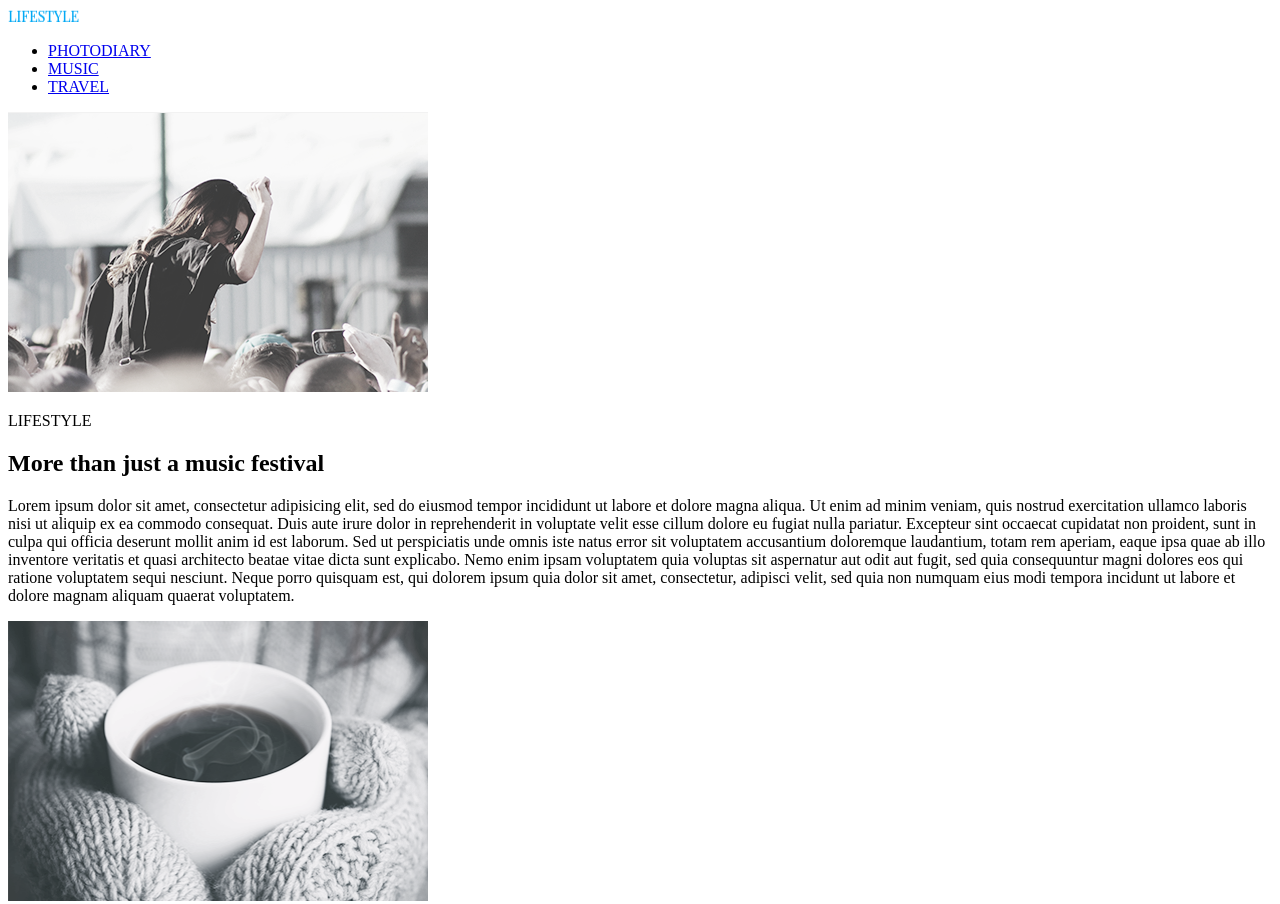
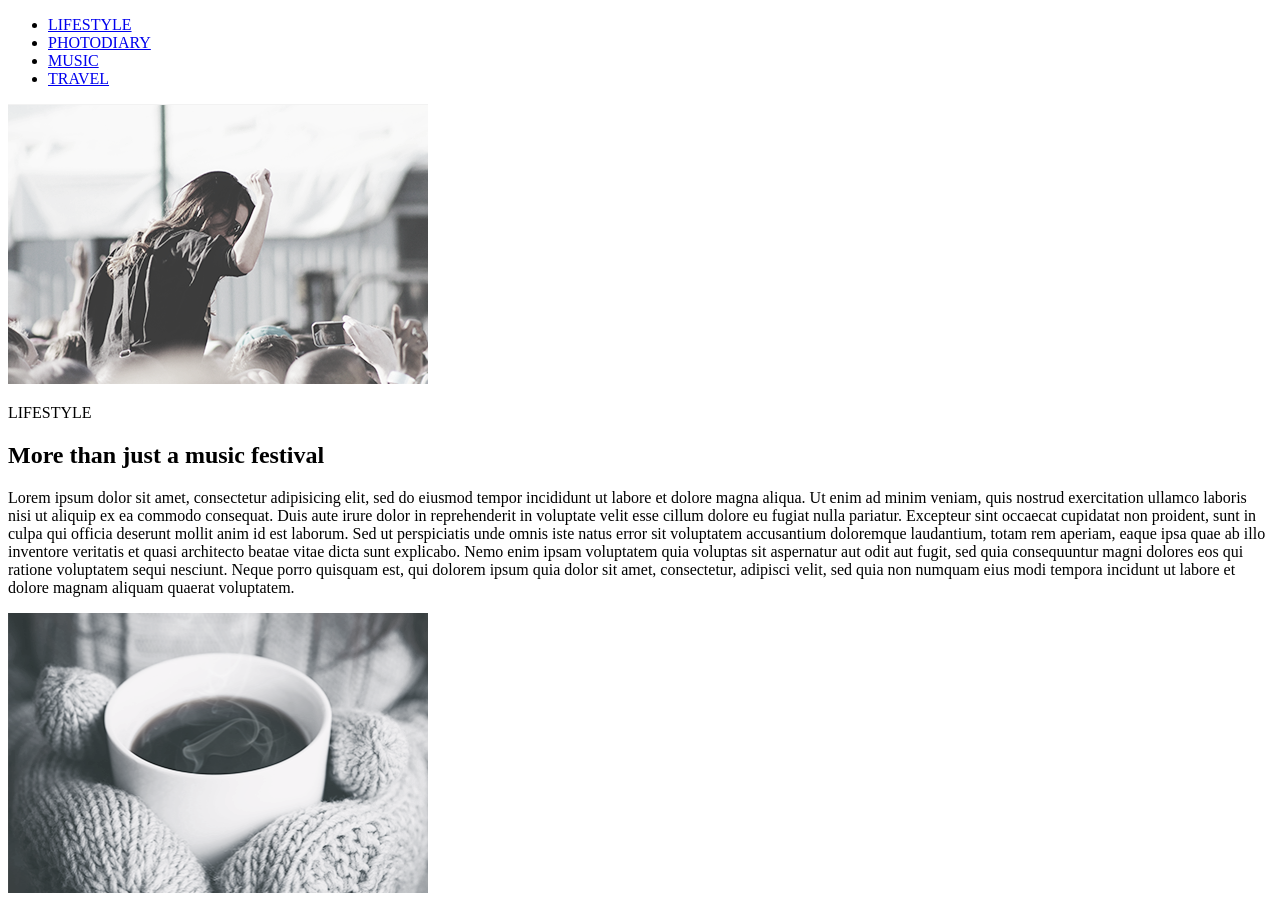
Before and after one commit to EugenGam/HomeWorks, a plain HTML site: page html-css/Module 1-2/index.html in a window 1280 px wide. Shown: the top 904 px of the page. Drawn offline with Linux system fonts and the light colour scheme.

Commit message:
remove logo picture

```diff
--- a/html-css/Module 1-2/index.html
+++ b/html-css/Module 1-2/index.html
@@ -9,8 +9,9 @@
 <body>
     <header>
         <nav>
-            <a href="#lifestyle"><img src="./img/logo.png" alt="logo" width="71" height="12"></a>
+
             <ul>
+                <li> <a href="#LIFESTYLE">LIFESTYLE</a></li>
                 <li> <a href="#PHOTODIARY">PHOTODIARY</a></li>
                 <li> <a href="#MUSIC">MUSIC</a></li>
                 <li> <a href="#TRAVEL">TRAVEL</a></li>
```
